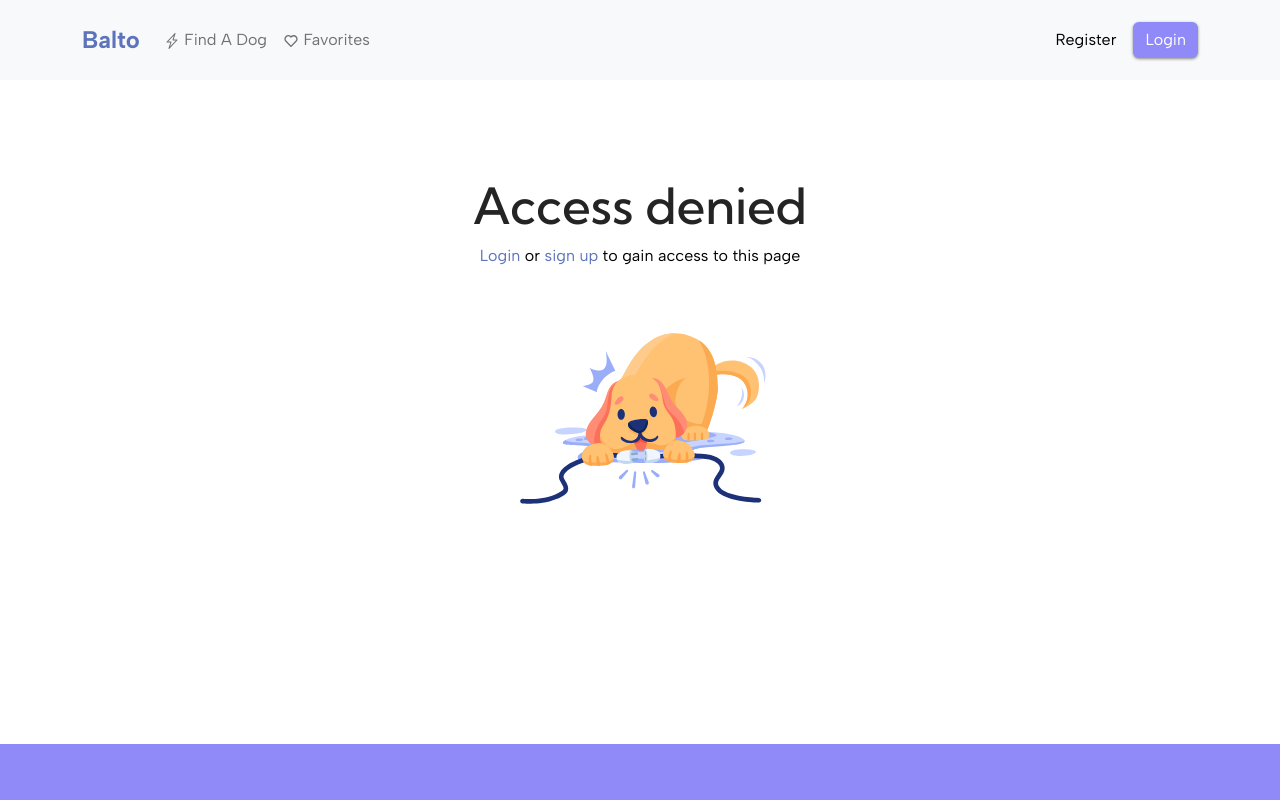
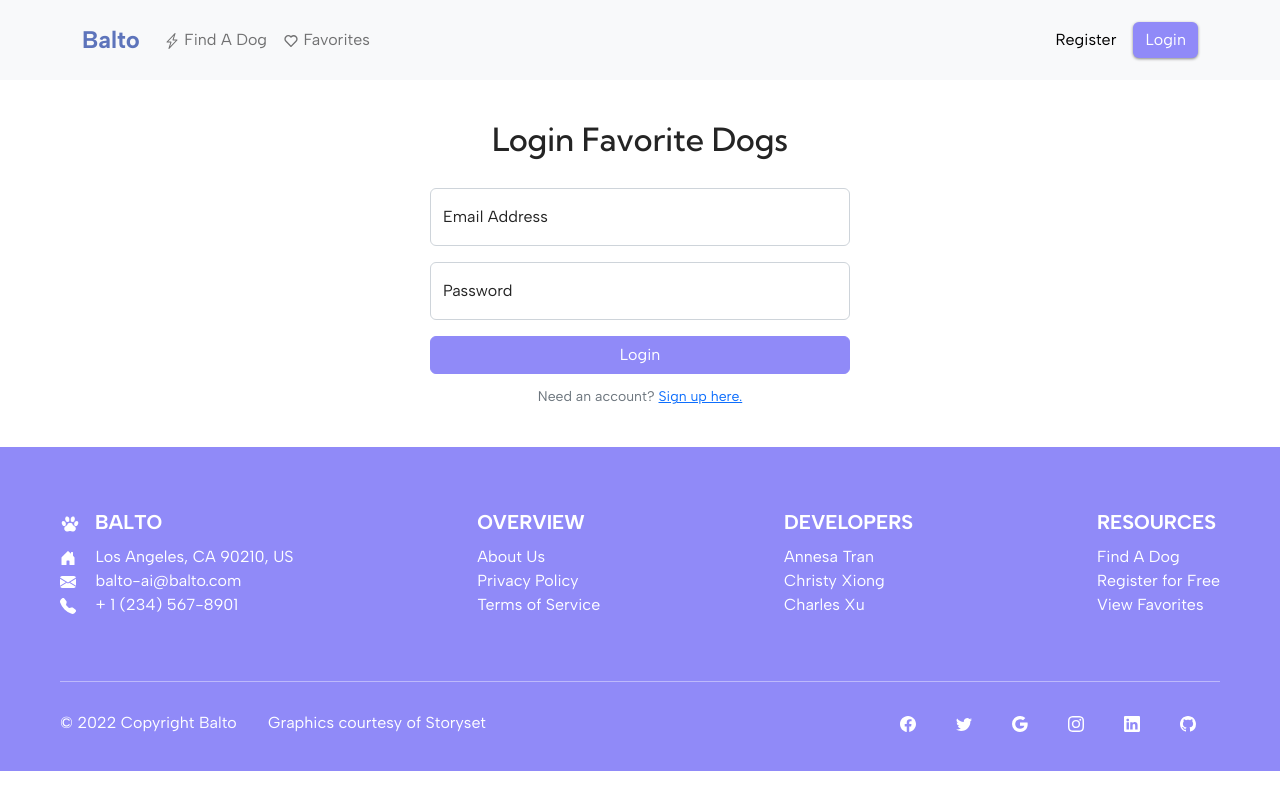
Before and after one commit to Balto-ai/balto-app, a React (Create React App) app in the folder balto-ui/: page /star in a window 1280 px wide. Shown: the top 800 px of the page. Built offline with nearby package versions, Linux system fonts and the light colour scheme.

Commit message:
Changed the LoginToAccess page to just a login form

```diff
--- a/balto-ui/src/components/LoginToAccess/LoginToAccess.jsx
+++ b/balto-ui/src/components/LoginToAccess/LoginToAccess.jsx
@@ -3,33 +3,39 @@ import { Box } from '@mui/material';
 import Container from '@mui/material/Container';
 import Grid from '@mui/material/Grid';
 import Link from '@mui/material/Link';
+import LoginForm from '../LoginForm/LoginForm'
 import ErrorDog from './image/Error Naughty Dog.svg'
 
 
 export default function LoginToAccess() {
+
   return (
-    <Box  px={{xs: 3, sm: 10}} color='black' py={{xs: 8, sm:12}}>
-      <Container maxWidth='sm'>
-        <Grid justifyContent='center' alignItems='center' textAlign='center'>
-          <Grid item>
+      <LoginForm formHeader={"Login Favorite Dogs"} />
+  )
 
-            <Box >
-              <h4 className='nf-title'>Access denied</h4>
-              <span>
-              <Link  href="/login" underline="hover">Login</Link> or <Link  href="/register" underline="hover">sign up</Link> to gain access to this page
-              </span>
+  // return (
+  //   <Box  px={{xs: 3, sm: 10}} color='black' py={{xs: 8, sm:12}}>
+  //     <Container maxWidth='sm'>
+  //       <Grid justifyContent='center' alignItems='center' textAlign='center'>
+  //         <Grid item>
+
+  //           <Box >
+  //             <h4 className='nf-title'>Access denied</h4>
+  //             <span>
+  //             <Link  href="/login" underline="hover">Login</Link> or <Link  href="/register" underline="hover">sign up</Link> to gain access to this page
+  //             </span>
 
 
-            </Box>
+  //           </Box>
 
-          </Grid>
-          <Grid item>
-            <Box sx={{marginBottom:10}}>
-            <img width={300} height={300} className='doggie-nf' src={ErrorDog} alt="Not Found Page"></img>
-            </Box>
-          </Grid>
-        </Grid>
-      </Container>
-    </Box>
-  )
+  //         </Grid>
+  //         <Grid item>
+  //           <Box sx={{marginBottom:10}}>
+  //           <img width={300} height={300} className='doggie-nf' src={ErrorDog} alt="Not Found Page"></img>
+  //           </Box>
+  //         </Grid>
+  //       </Grid>
+  //     </Container>
+  //   </Box>
+  // )
 }
```
